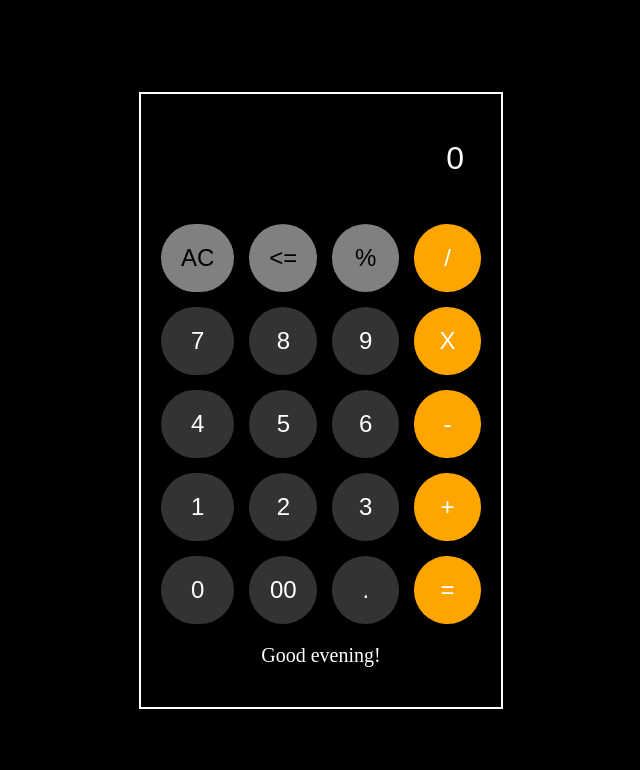
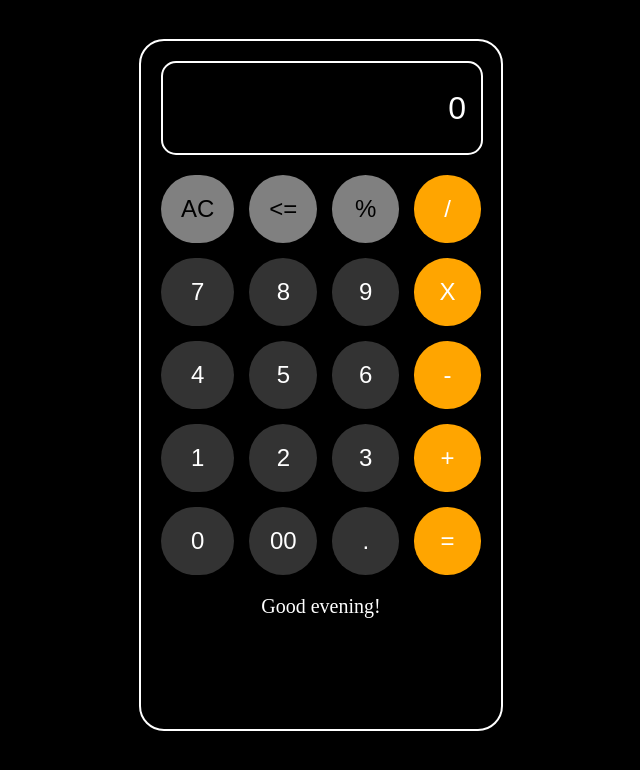
Before and after one commit to iamvenpolex/polexcalculator, a plain HTML site: page index.html in a window 1280 px wide. Shown: the whole page, without its empty margins (319-959 px from the left). Drawn offline with Linux system fonts and the light colour scheme.

Commit message:
its good

```diff
--- a/css/style.css
+++ b/css/style.css
@@ -1,16 +1,19 @@
 body {
   margin: 0;
   background-color: black;
-  height: 100vh;
+  height: 90vh;
   display: flex;
   justify-content: center;
   align-items: center;
+  padding-top: 25px;
 }
 
 .calculator {
   padding: 20px;
   width: 320px;
+  height: 90%;
   border: solid 2px white;
+  border-radius: 25px;
 }
 
 #display {
@@ -24,6 +27,7 @@ body {
   border-radius: 15px;
   background-color: transparent;
   color: white;
+  border: solid 2px white;
 }
 
 ::placeholder {
--- a/index.html
+++ b/index.html
@@ -27,7 +27,7 @@
         <button onclick="append('1')">1</button>
         <button onclick="append('2')">2</button>
         <button onclick="append('3')">3</button>
-        <button class="operator" onclick="toCelsius()">+</button>
+        <button class="operator" onclick="append('+')">+</button>
 
         <button onclick="append('0')">0</button>
         <button onclick="append('00')">00</button>
```
